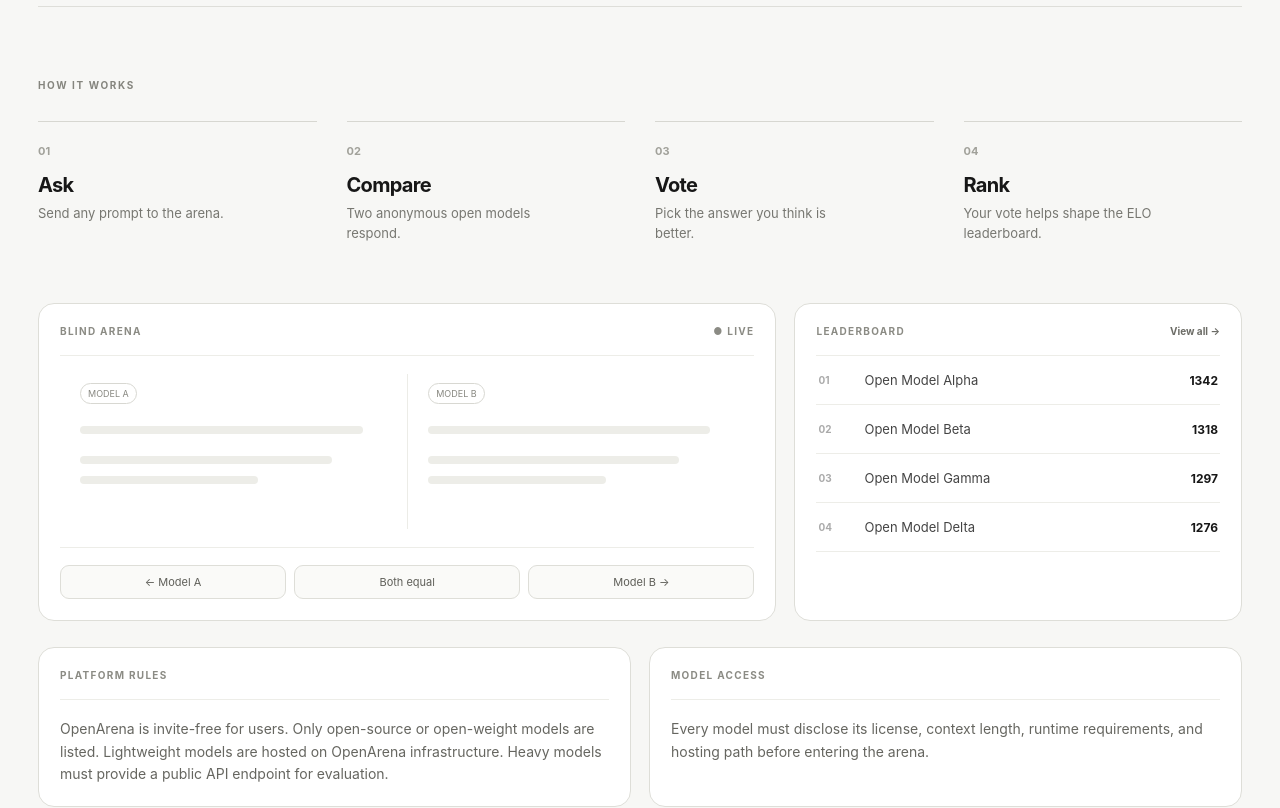
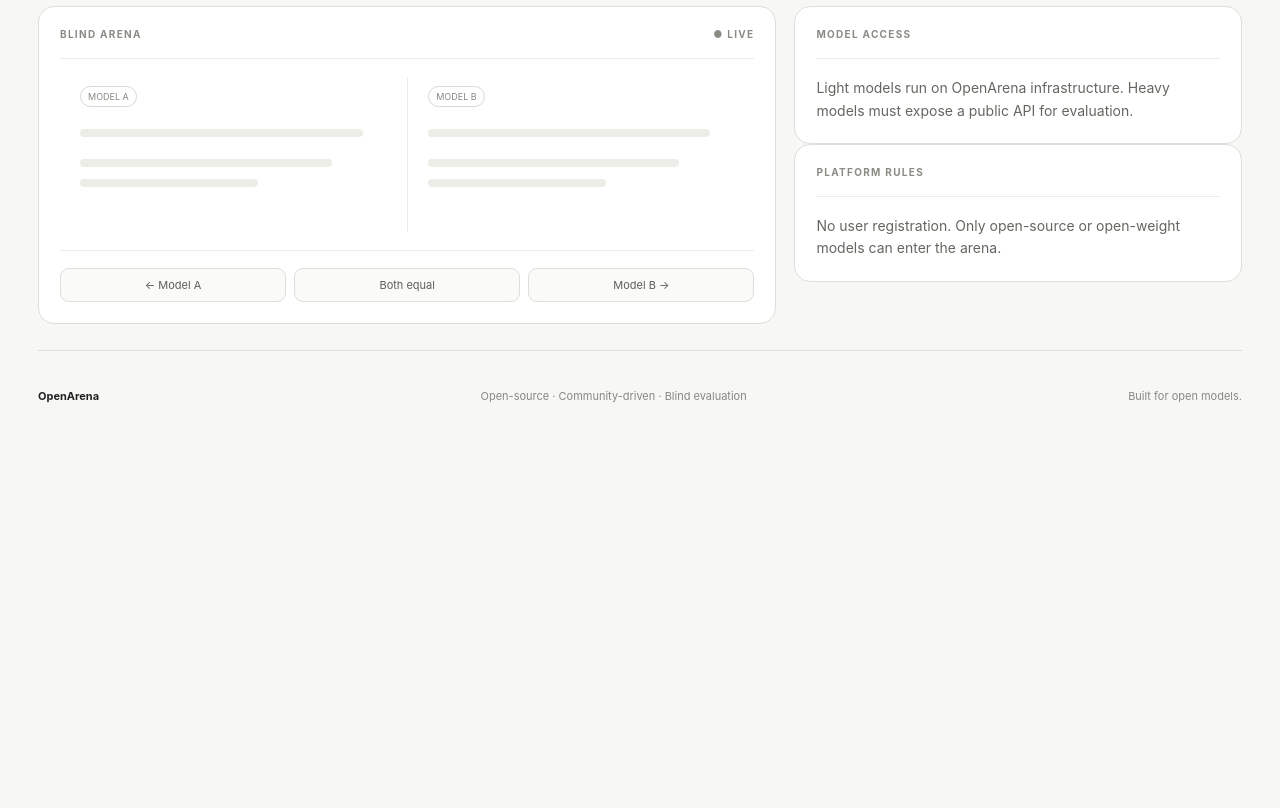
Before and after one commit to 010213pashaleshenko1-blip/OpenArena, a Next.js app: page / in a window 1280 px wide. Shown: the part 840-1648 px from the top of the page. After the commit the page ends 1280 px from the top, so only its background shows below. Built offline with nearby package versions, Linux system fonts and the light colour scheme.

Commit message:
refactor: simplify homepage into arena view

```diff
--- a/app/page.tsx
+++ b/app/page.tsx
@@ -6,13 +6,6 @@ const examples = [
   "Explain quantum computing in simple terms",
   "Write a fast TypeScript function to deduplicate an array",
   "What makes a good open-source project?",
-];
-
-const leaderboard = [
-  ["01", "Open Model Alpha", "1342"],
-  ["02", "Open Model Beta", "1318"],
-  ["03", "Open Model Gamma", "1297"],
-  ["04", "Open Model Delta", "1276"],
 ];
 
 export default function Home() {
@@ -49,7 +42,7 @@ export default function Home() {
         </a>
 
         <div className="nav-center">
-          <a className="active" href="#blind-arena">
+          <a className="active" href="/">
             Blind Arena
           </a>
         </div>
@@ -68,19 +61,25 @@ export default function Home() {
 
           {menuOpen && (
             <div className="menu-popover">
-              <a href="#leaderboard" onClick={() => setMenuOpen(false)}>
+              <a href="/leaderboard" onClick={() => setMenuOpen(false)}>
                 Leaderboard
               </a>
-              <a href="#how-it-works" onClick={() => setMenuOpen(false)}>
+              <a href="/how-it-works" onClick={() => setMenuOpen(false)}>
                 How It Works
               </a>
-              <a href="#platform-rules" onClick={() => setMenuOpen(false)}>
+              <a href="/rules" onClick={() => setMenuOpen(false)}>
                 Platform Rules
               </a>
-              <a href="#models" onClick={() => setMenuOpen(false)}>
+              <a href="/models" onClick={() => setMenuOpen(false)}>
                 Models
               </a>
-              <a href="#about" onClick={() => setMenuOpen(false)}>
+              <a href="/battles" onClick={() => setMenuOpen(false)}>
+                Battles
+              </a>
+              <a href="/docs" onClick={() => setMenuOpen(false)}>
+                API Docs
+              </a>
+              <a href="/about" onClick={() => setMenuOpen(false)}>
                 About
               </a>
             </div>
@@ -129,34 +128,8 @@ export default function Home() {
         </div>
       </section>
 
-      <section className="battle-preview" id="how-it-works">
-        <div className="section-label">HOW IT WORKS</div>
-        <div className="steps">
-          <div className="step">
-            <b>01</b>
-            <h3>Ask</h3>
-            <p>Send any prompt to the arena.</p>
-          </div>
-          <div className="step">
-            <b>02</b>
-            <h3>Compare</h3>
-            <p>Two anonymous open models respond.</p>
-          </div>
-          <div className="step">
-            <b>03</b>
-            <h3>Vote</h3>
-            <p>Pick the answer you think is better.</p>
-          </div>
-          <div className="step">
-            <b>04</b>
-            <h3>Rank</h3>
-            <p>Your vote helps shape the ELO leaderboard.</p>
-          </div>
-        </div>
-      </section>
-
       <section className="preview-grid" id="blind-arena">
-        <div className="preview-card">
+        <div className="preview-card arena-card">
           <div className="card-top">
             <span>BLIND ARENA</span>
             <span>● LIVE</span>
@@ -182,42 +155,26 @@ export default function Home() {
           </div>
         </div>
 
-        <div className="rank-card" id="leaderboard">
+        <div className="side-stack">
+          <article className="info-card compact-card">
             <div className="card-top">
-            <span>LEADERBOARD</span>
-            <a href="#leaderboard">View all →</a>
+              <span>MODEL ACCESS</span>
             </div>
-          {leaderboard.map(([rank, name, elo]) => (
-            <div className="rank-row" key={rank}>
-              <b>{rank}</b>
-              <span>{name}</span>
-              <strong>{elo}</strong>
-            </div>
-          ))}
-        </div>
-      </section>
+            <p>
+              Light models run on OpenArena infrastructure. Heavy models must expose a public API
+              for evaluation.
+            </p>
+          </article>
 
-      <section className="info-grid">
-        <article className="info-card" id="platform-rules">
+          <article className="info-card compact-card">
             <div className="card-top">
               <span>PLATFORM RULES</span>
             </div>
             <p>
-            OpenArena is invite-free for users. Only open-source or open-weight models are listed.
-            Lightweight models are hosted on OpenArena infrastructure. Heavy models must provide a
-            public API endpoint for evaluation.
+              No user registration. Only open-source or open-weight models can enter the arena.
             </p>
           </article>
-
-        <article className="info-card" id="models">
-          <div className="card-top">
-            <span>MODEL ACCESS</span>
         </div>
-          <p>
-            Every model must disclose its license, context length, runtime requirements, and hosting
-            path before entering the arena.
-          </p>
-        </article>
       </section>
 
       <footer id="about">
```
Lines whose indentation alone changed are shown as unchanged.
